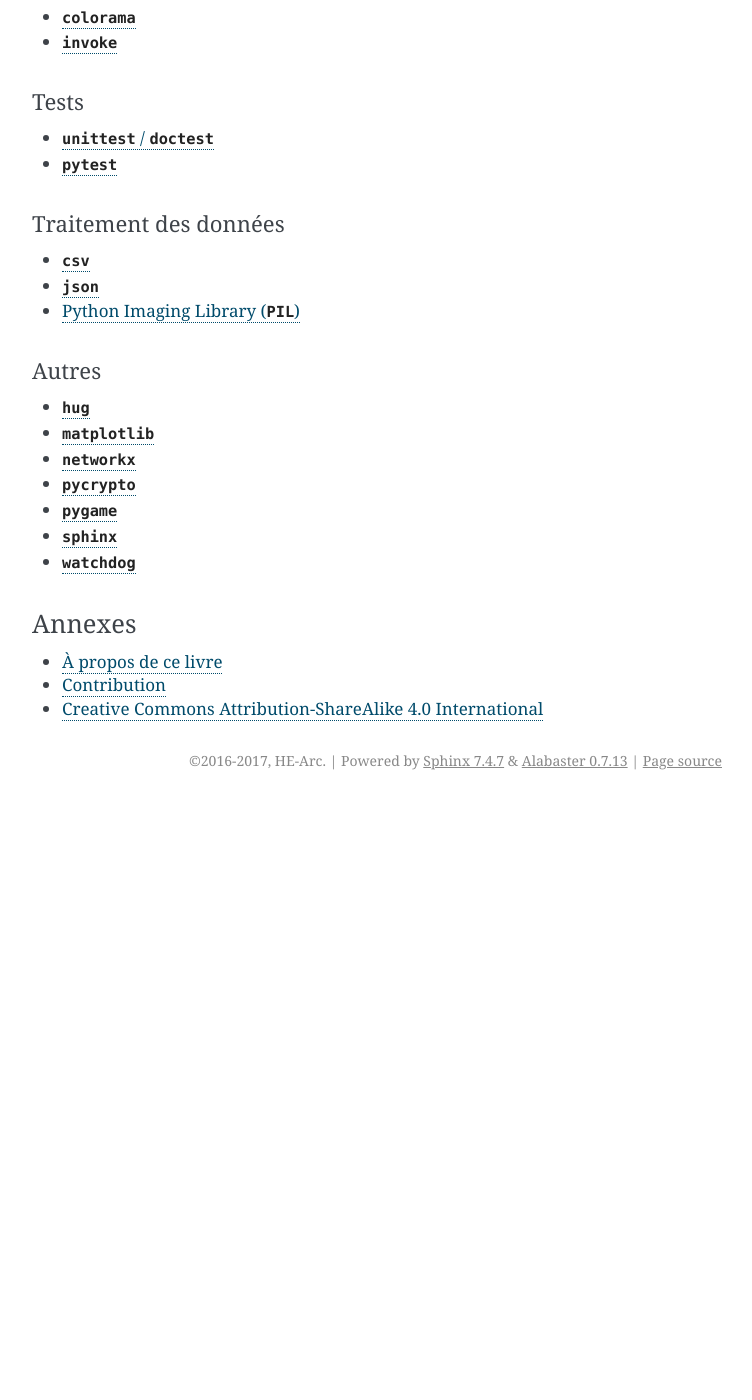
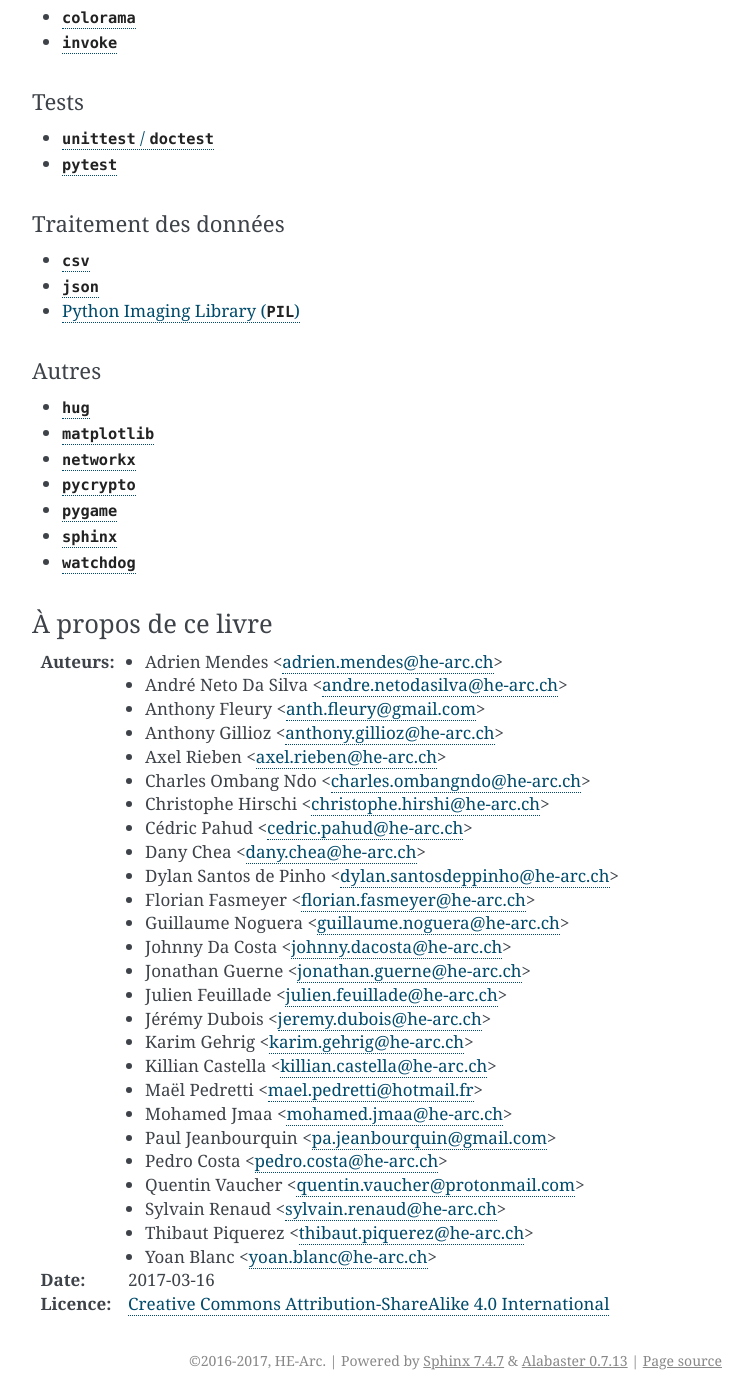
Before and after one commit to HE-Arc/livre-python, a Sphinx documentation site: the page built from source/index.rst, in a window 1280 px wide and 1400 px high, scrolled down 1142 px. Shown: the whole window, without its empty margins (388-1140 px from the left). Built offline with Sphinx 7.4.7, drawn with Linux system fonts in a browser that asks for light colours; before the commit the page ends 1942 px from its top, so only the background shows below that; some of the changed text lies outside the part shown.

```diff
--- a/source/binary/examples/memoryview_ex_python.py
+++ b/source/binary/examples/memoryview_ex_python.py
@@ -1,5 +1,6 @@
 """Module d'exemple d'une memoryview."""
 
+<<<<<<< 8c201756bfefb3a8877d52786a0d8290c49e8c31
 with open('../../_static/json.png', 'rb') as f:
     mybuf = f.read()
 
@@ -10,6 +11,12 @@ def func(data):
 
 mv_mybuf = memoryview(mybuf)  # une memoryview de mybuf.
 func(mv_mybuf[:len(mv_mybuf) // 2])
+=======
+
+# mybuf = ...  un grand buffer de bytes.
+mv_mybuf = memoryview(mybuf)  # une memoryview de mybuf.
+func(mv_mybuf[:len(mv_mybuf)//2])
+>>>>>>> new branch
 # passe la première moitié de mybuf dans func comme une "sous-view"
 # créé par le découpage de la memoryview.
 # Aucune copie n'est faite ici!
--- a/source/binary/examples/struct.py
+++ b/source/binary/examples/struct.py
@@ -1,8 +1,16 @@
 """Module d'exemple struct."""
+
+<<<<<<< 8c201756bfefb3a8877d52786a0d8290c49e8c31
+from collections import namedtuple
+from struct import pack, unpack
+
+=======
 
 from collections import namedtuple
 from struct import pack, unpack
 
+
+>>>>>>> new branch
 # packing et unpacking de trois entiers.
 pack('hhl', 1, 2, 3)
 # sortie : '\x00\x01\x00\x02\x00\x00\x00\x03'
@@ -15,4 +23,8 @@ name, serialnum, school, gradelevel = unpack('<10sHHb', record)
 
 Student = namedtuple('Student', 'name serialnum school gradelevel')
 Student._make(unpack('<10sHHb', record))
+<<<<<<< 8c201756bfefb3a8877d52786a0d8290c49e8c31
 Student(name='raymond   ', serialnum=4658, school=264, gradelevel=8)
+=======
+Student(name='raymond   ', serialnum=4658, school=264, gradelevel=8)
+>>>>>>> new branch
--- a/source/index.rst
+++ b/source/index.rst
@@ -85,12 +85,38 @@ Autres
    sphinx/index
    watchdog/index
 
-Annexes
-=======
+À propos de ce livre
+====================
 
-.. toctree::
-   :maxdepth: 1
+:Auteurs:
 
-   misc/about
-   misc/contrib
-   licence
+ - Adrien Mendes <adrien.mendes@he-arc.ch>
+ - André Neto Da Silva <andre.netodasilva@he-arc.ch>
+ - Anthony Fleury <anth.fleury@gmail.com>
+ - Anthony Gillioz <anthony.gillioz@he-arc.ch>
+ - Axel Rieben <axel.rieben@he-arc.ch>
+ - Charles Ombang Ndo <charles.ombangndo@he-arc.ch>
+ - Christophe Hirschi <christophe.hirshi@he-arc.ch>
+ - Cédric Pahud <cedric.pahud@he-arc.ch>
+ - Dany Chea <dany.chea@he-arc.ch>
+ - Dylan Santos de Pinho <dylan.santosdeppinho@he-arc.ch>
+ - Florian Fasmeyer <florian.fasmeyer@he-arc.ch>
+ - Guillaume Noguera <guillaume.noguera@he-arc.ch>
+ - Johnny Da Costa <johnny.dacosta@he-arc.ch>
+ - Jonathan Guerne <jonathan.guerne@he-arc.ch>
+ - Julien Feuillade <julien.feuillade@he-arc.ch>
+ - Jérémy Dubois <jeremy.dubois@he-arc.ch>
+ - Karim Gehrig <karim.gehrig@he-arc.ch>
+ - Killian Castella <killian.castella@he-arc.ch>
+ - Maël Pedretti <mael.pedretti@hotmail.fr>
+ - Mohamed Jmaa <mohamed.jmaa@he-arc.ch>
+ - Paul Jeanbourquin <pa.jeanbourquin@gmail.com>
+ - Pedro Costa <pedro.costa@he-arc.ch>
+ - Quentin Vaucher <quentin.vaucher@protonmail.com>
+ - Sylvain Renaud <sylvain.renaud@he-arc.ch>
+ - Thibaut Piquerez <thibaut.piquerez@he-arc.ch>
+ - Yoan Blanc <yoan.blanc@he-arc.ch>
+
+:Date:  2017-03-16
+:Licence:
+        :ref:`licence`
```
Also changed, not shown: source/binary/index.rst (+8 -9 lines).
